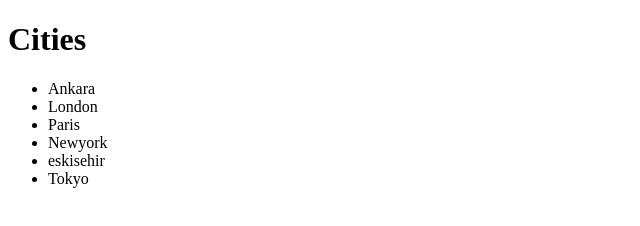
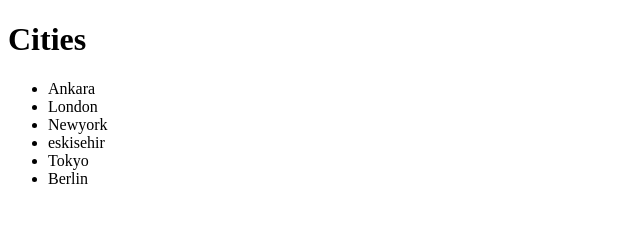
Before and after one commit to 234ercan/WQT102, a plain HTML site: page index.html in a window 1280 px wide. Shown: the full height of the page, 0-640 px from the left. Drawn offline with Linux system fonts and the light colour scheme.

Commit message:
as ercan

```diff
--- a/index.html
+++ b/index.html
@@ -11,10 +11,11 @@
   <ul>
     <li>Ankara</li>
     <li>London</li>
-    <li>Paris</li>
+
     <li>Newyork</li>
     <li>eskisehir</li>
     <li>Tokyo</li>
+    <li>Berlin</li>
   </ul>
 </body>
 </html>
```
